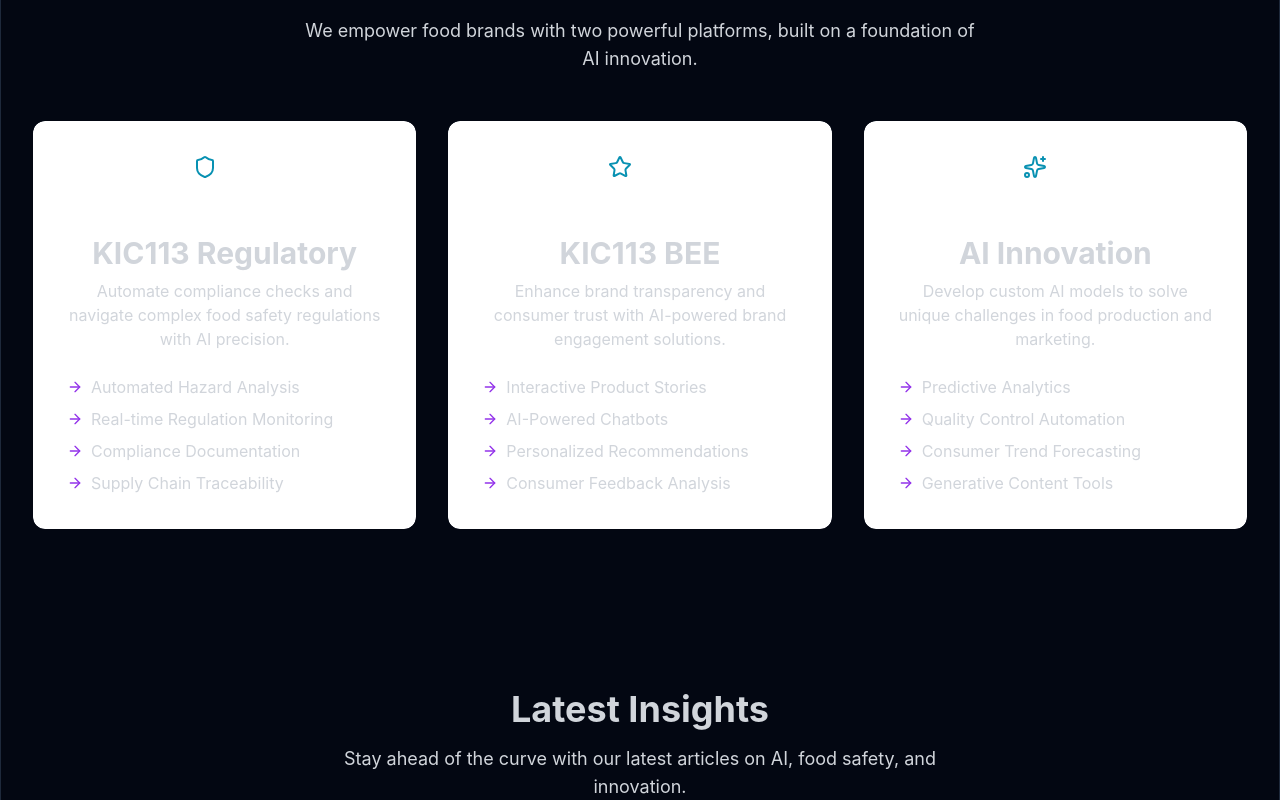
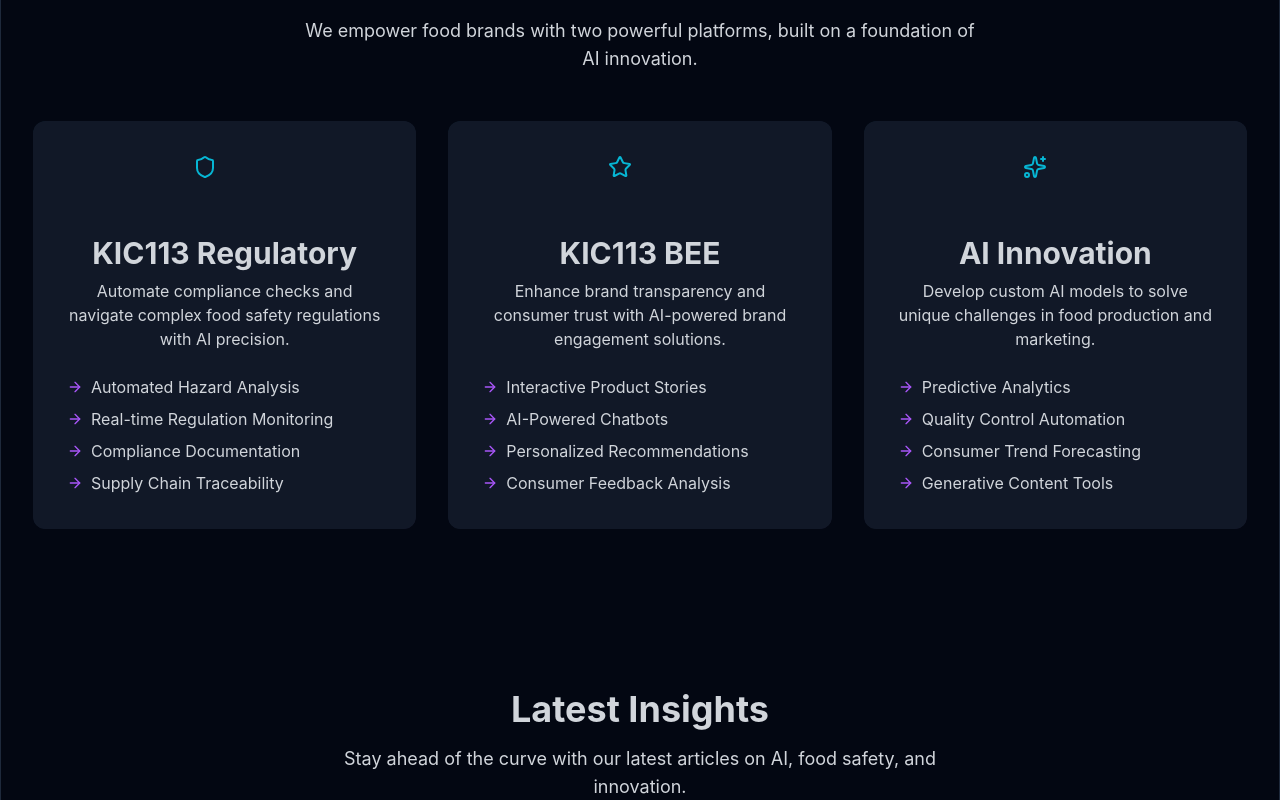
Before and after one commit to amalp12/kic113-landing-website, a React (Vite) app: page / in a window 1280 px wide. Shown: the part 920-1720 px from the top of the page. Built offline with nearby package versions, Linux system fonts and the light colour scheme.

Commit message:
themeing fixed

```diff
--- a/src/App.tsx
+++ b/src/App.tsx
@@ -1,7 +1,8 @@
 import { AnimatePresence, motion } from "framer-motion";
-import { useEffect, useState } from "react";
+import { useState } from "react";
 import Footer from "./components/Footer";
 import Navbar from "./components/Navbar";
+import { useTheme } from "./context/ThemeContext";
 import { blogContent } from "./constants/blog";
 import BlogDetailPage from "./pages/BlogDetailPage";
 import BlogPage from "./pages/BlogPage";
@@ -18,23 +19,10 @@
 };
 
 const App = () => {
+  const { theme, toggleTheme } = useTheme();
   const [currentPage, setCurrentPage] = useState("home");
-  const [theme, setTheme] = useState("dark");
   const [isMobileMenuOpen, setIsMobileMenuOpen] = useState(false);
   const [activeBlog, setActiveBlog] = useState(null);
-
-  useEffect(() => {
-    const savedTheme = localStorage.getItem("theme") || "dark";
-    setTheme(savedTheme);
-    document.documentElement.className = savedTheme;
-  }, []);
-
-  const toggleTheme = () => {
-    const newTheme = theme === "dark" ? "light" : "dark";
-    setTheme(newTheme);
-    localStorage.setItem("theme", newTheme);
-    document.documentElement.className = newTheme;
-  };
 
   const navigate = (page, params = {}) => {
     setCurrentPage(page);
--- a/src/components/Footer.tsx
+++ b/src/components/Footer.tsx
@@ -1,7 +1,8 @@
+import { useTheme } from "@/context/ThemeContext";
 import { motion } from "framer-motion";
 
 const Footer = () => {
-  const theme = document.documentElement.className;
+  const { theme } = useTheme();
   const footerBg = theme === "dark" ? "bg-gray-950/80" : "bg-gray-50/80";
   const footerTextColor = theme === "dark" ? "text-gray-400" : "text-gray-600";
 
--- a/src/components/sections/FeaturedServices.tsx
+++ b/src/components/sections/FeaturedServices.tsx
@@ -1,9 +1,10 @@
 import { motion } from "framer-motion";
 import { ArrowRight } from "lucide-react";
 import { services } from "../../constants/services";
+import { useTheme } from "@/context/ThemeContext";
 
 const ServiceCard = ({ service, index }) => {
-  const theme = document.documentElement.className;
+  const { theme } = useTheme();
   const cardBg = theme === "dark" ? "bg-gray-900" : "bg-white";
   const cardBorder =
     theme === "dark"
@@ -101,7 +102,7 @@
 };
 
 const FeaturedServices = () => {
-  const theme = document.documentElement.className;
+  const { theme } = useTheme();
   const cardBg = theme === "dark" ? "bg-gray-900" : "bg-gray-100";
 
   return (
--- a/src/context/ThemeContext.tsx
+++ b/src/context/ThemeContext.tsx
@@ -10,19 +10,17 @@
 const ThemeContext = createContext<ThemeContextType | undefined>(undefined);
 
 export const ThemeProvider: React.FC<{ children: ReactNode }> = ({ children }) => {
-  const [theme, setTheme] = useState<Theme>('dark');
+  const [theme, setTheme] = useState<Theme>(
+    () => (localStorage.getItem('theme') as Theme) || 'dark'
+  );
 
   useEffect(() => {
-    const savedTheme = localStorage.getItem('theme') as Theme || 'dark';
-    setTheme(savedTheme);
-    document.documentElement.className = savedTheme;
-  }, []);
+    document.documentElement.className = theme;
+    localStorage.setItem('theme', theme);
+  }, [theme]);
 
   const toggleTheme = () => {
-    const newTheme = theme === 'dark' ? 'light' : 'dark';
-    setTheme(newTheme);
-    localStorage.setItem('theme', newTheme);
-    document.documentElement.className = newTheme;
+    setTheme((prevTheme) => (prevTheme === 'dark' ? 'light' : 'dark'));
   };
 
   return (
--- a/src/pages/BlogDetailPage.tsx
+++ b/src/pages/BlogDetailPage.tsx
@@ -1,3 +1,4 @@
+import { useTheme } from "@/context/ThemeContext";
 import { motion } from "framer-motion";
 import { ChevronLeft, Facebook, Linkedin, Twitter } from "lucide-react";
 
@@ -22,6 +23,8 @@
   }
 
   const handleCopyToClipboard = () => {
+    const { theme } = useTheme();
+
     const textToCopy = `${post.title} by ${
       post.author
     }\n\n${post.content.replace(/<[^>]*>/g, "")}`;
@@ -38,7 +41,6 @@
     document.body.removeChild(textarea);
   };
 
-  const theme = document.documentElement.className;
   const backButtonColor = theme === "dark" ? "text-cyan-400" : "text-cyan-600";
   const backButtonHover =
     theme === "dark" ? "hover:text-white" : "hover:text-gray-900";
--- a/src/pages/BlogPage.tsx
+++ b/src/pages/BlogPage.tsx
@@ -2,8 +2,10 @@
 import { ArrowRight } from "lucide-react";
 import { useState } from "react";
 import { blogPosts } from "../constants/blog";
+import { useTheme } from "@/context/ThemeContext";
 
 const BlogPage = ({ navigate, onBlogClick }) => {
+  const { theme } = useTheme();
   const [activeTab, setActiveTab] = useState("all");
 
   const containerVariants = {
@@ -21,7 +23,6 @@
     visible: { opacity: 1, y: 0, scale: 1 },
   };
 
-  const theme = document.documentElement.className;
   const cardBg = theme === "dark" ? "bg-gray-900" : "bg-white";
   const linkColor = theme === "dark" ? "text-cyan-400" : "text-cyan-600";
   const hoverLinkColor =
--- a/src/pages/ContactPage.tsx
+++ b/src/pages/ContactPage.tsx
@@ -1,7 +1,9 @@
+import { useTheme } from "@/context/ThemeContext";
 import { motion } from "framer-motion";
 import { useState } from "react";
 
 const ContactPage = () => {
+  const { theme } = useTheme();
   const [formData, setFormData] = useState({
     name: "",
     email: "",
@@ -21,7 +23,6 @@
     setIsSubmitted(true);
   };
 
-  const theme = document.documentElement.className;
   const formBg = theme === "dark" ? "bg-gray-900" : "bg-white";
   const formBorder =
     theme === "dark" ? "border-cyan-500/20" : "border-cyan-600/20";
--- a/src/pages/HomePage.tsx
+++ b/src/pages/HomePage.tsx
@@ -5,7 +5,9 @@
 import { useRef, useState } from "react";
 import FeaturedServices from "../components/sections/FeaturedServices";
 import HeroSection from "../components/sections/HeroSection";
+import { useTheme } from "@/context/ThemeContext";
 const LatestInsights = ({ navigate, onBlogClick }) => {
+  const { theme } = useTheme();
   const containerVariants = {
     hidden: { opacity: 0 },
     visible: {
@@ -21,7 +23,6 @@
     visible: { opacity: 1, y: 0 },
   };
 
-  const theme = document.documentElement.className;
   const cardBg = theme === "dark" ? "bg-gray-900" : "bg-white";
   const linkColor = theme === "dark" ? "text-cyan-400" : "text-cyan-600";
   const hoverLinkColor =
@@ -97,10 +98,10 @@
 };
 
 const TestimonialSlider = () => {
+  const { theme } = useTheme();
   const [currentIndex, setCurrentIndex] = useState(0);
   const sliderRef = useRef(null);
 
-  const theme = document.documentElement.className;
   const cardBg = theme === "dark" ? "bg-gray-900" : "bg-white";
   const cardBorder = theme === "dark" ? "border-gray-700" : "border-gray-300";
   const featuredBorder =
--- a/src/pages/PrivacyPolicyPage.tsx
+++ b/src/pages/PrivacyPolicyPage.tsx
@@ -1,6 +1,8 @@
+import { useTheme } from "@/context/ThemeContext";
 import { motion } from "framer-motion";
 
 const PrivacyPolicyPage = () => {
+  const { theme } = useTheme();
   const sectionVariants = {
     initial: { opacity: 0, y: 50 },
     whileInView: { opacity: 1, y: 0 },
@@ -34,7 +36,6 @@
     },
   ];
 
-  const theme = document.documentElement.className;
   const sectionBg = theme === "dark" ? "bg-gray-900" : "bg-white";
   const sectionBorder =
     theme === "dark" ? "border-gray-700" : "border-gray-300";
--- a/src/pages/ServicesPage.tsx
+++ b/src/pages/ServicesPage.tsx
@@ -1,7 +1,9 @@
 import { motion } from "framer-motion";
 import { ArrowRight } from "lucide-react";
 import { services } from "../constants/services";
+import { useTheme } from "../context/ThemeContext";
 const ServicesPage = () => {
+  const { theme } = useTheme();
   const variants = {
     initial: { opacity: 0, y: 50 },
     animate: { opacity: 1, y: 0 },
@@ -12,7 +14,6 @@
     animate: { opacity: 1, x: 0 },
   };
 
-  const theme = document.documentElement.className;
   const cardBg = theme === "dark" ? "bg-gray-900" : "bg-white";
   const cardBorder =
     theme === "dark" ? "border-cyan-500/30" : "border-cyan-600/30";
--- a/src/pages/TestimonialsPage.tsx
+++ b/src/pages/TestimonialsPage.tsx
@@ -2,12 +2,12 @@
 import { ChevronLeft, ChevronRight } from "lucide-react";
 import { useRef, useState } from "react";
 import { testimonials } from "../constants/testimonials";
+import { useTheme } from "../context/ThemeContext";
 
 const TestimonialsPage = () => {
+  const { theme } = useTheme();
   const [currentIndex, setCurrentIndex] = useState(0);
   const sliderRef = useRef(null);
-
-  const theme = document.documentElement.className;
   const cardBg = theme === "dark" ? "bg-gray-900" : "bg-white";
   const cardBorder = theme === "dark" ? "border-gray-700" : "border-gray-300";
   const featuredBorder =
```
